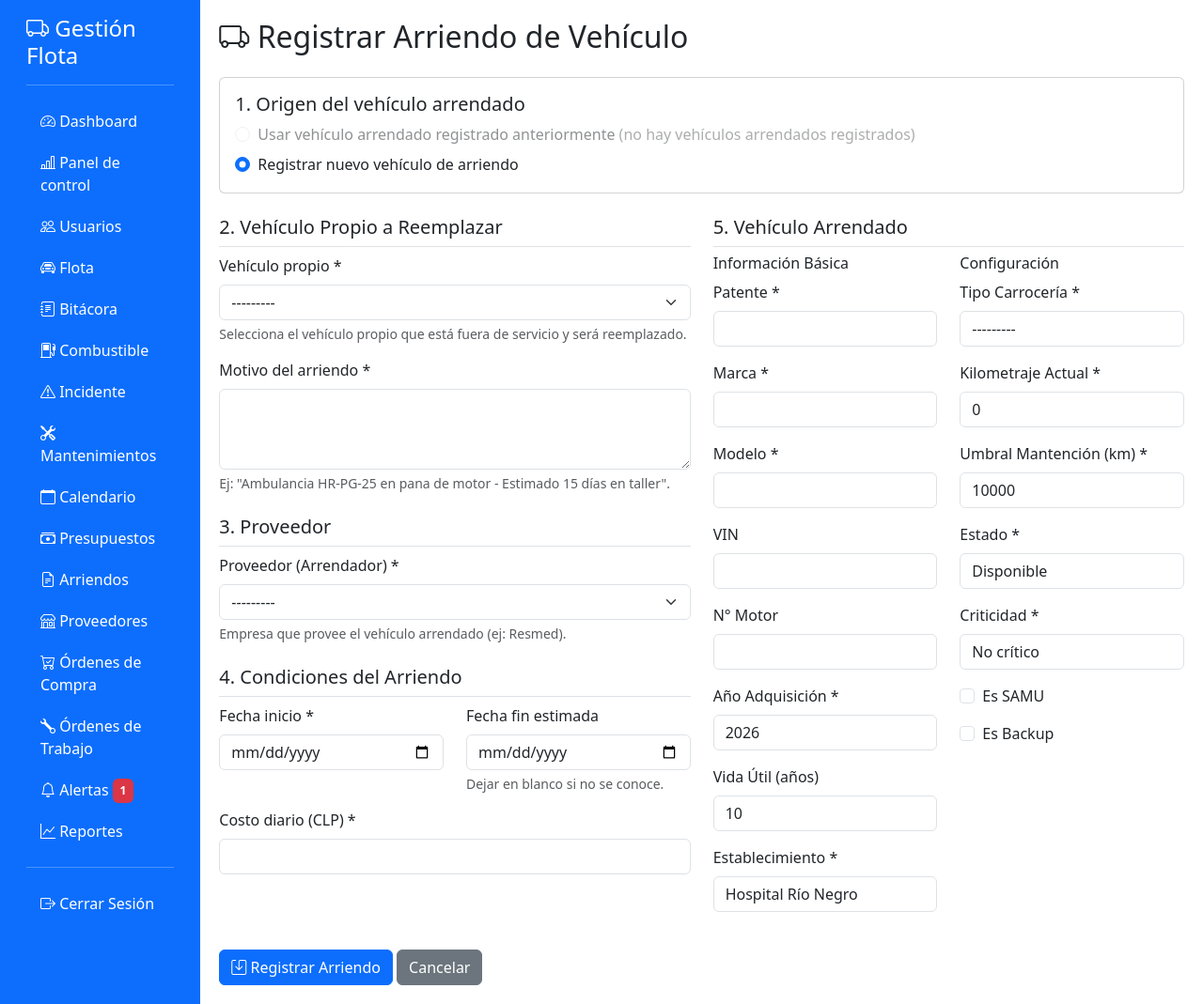
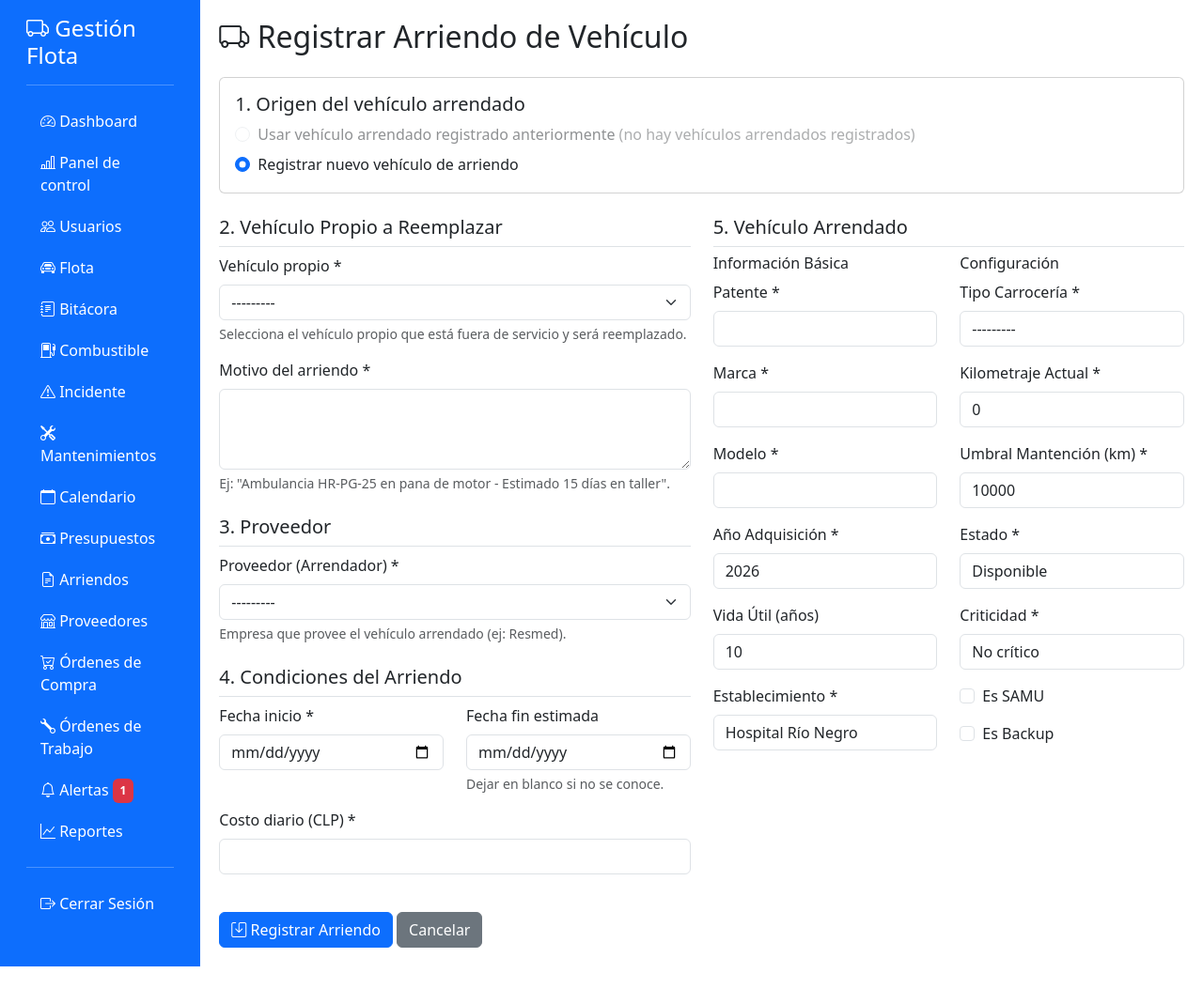
Before and after one commit to sergiodmartinezf/gestion_flota_hrn, a Django app: page /arriendos/registrar/ in a window 1280 px wide. Shown: the whole page at 94% size. After the commit the page ends 1029 px from the top, so only its background shows below. Run offline with Django 5.2, Linux system fonts and the light colour scheme; a user stored in the database is signed in; tables that the repository leaves empty hold one stand-in row (values such as "Sample post"); some libraries are stand-ins or nearby versions.

Commit message:
ajustes de formulario deregistro de arriendo

```diff
--- a/flota/forms/vehiculos.py
+++ b/flota/forms/vehiculos.py
@@ -128,3 +128,13 @@ class VehiculoForm(forms.ModelForm):
         if not establecimiento or establecimiento.strip() == '':
             raise forms.ValidationError('El establecimiento es obligatorio.')
         return establecimiento.strip()
+
+
+class VehiculoArriendoForm(VehiculoForm):
+    """Formulario de vehículo para registro de arriendo (sin VIN ni N° motor)."""
+
+    class Meta(VehiculoForm.Meta):
+        fields = [
+            f for f in VehiculoForm.Meta.fields
+            if f not in ('vin', 'nro_motor')
+        ]
--- a/flota/templates/flota/registrar_arriendo.html
+++ b/flota/templates/flota/registrar_arriendo.html
@@ -128,16 +128,6 @@
                             {{ vehiculo_form.modelo.errors }}
                         </div>
                         <div class="mb-3">
-                            <label for="{{ vehiculo_form.vin.id_for_label }}" class="form-label">VIN</label>
-                            {{ vehiculo_form.vin }}
-                            {{ vehiculo_form.vin.errors }}
-                        </div>
-                        <div class="mb-3">
-                            <label for="{{ vehiculo_form.nro_motor.id_for_label }}" class="form-label">N° Motor</label>
-                            {{ vehiculo_form.nro_motor }}
-                            {{ vehiculo_form.nro_motor.errors }}
-                        </div>
-                        <div class="mb-3">
                             <label for="{{ vehiculo_form.anio_adquisicion.id_for_label }}" class="form-label">Año Adquisición *</label>
                             {{ vehiculo_form.anio_adquisicion }}
                             {{ vehiculo_form.anio_adquisicion.errors }}
@@ -243,8 +233,13 @@ document.addEventListener('DOMContentLoaded', function() {
         if (campoVehiculoExistente) {
             campoVehiculoExistente.required = usarExistente;
         }
+        const camposOpcionales = new Set(['{{ vehiculo_form.vida_util.id_for_label }}', '{{ vehiculo_form.clase_ambulancia.id_for_label }}']);
         camposNuevos.forEach(campo => {
-            campo.required = !usarExistente;
+            if (campo.type === 'checkbox' || camposOpcionales.has(campo.id)) {
+                campo.required = false;
+            } else {
+                campo.required = !usarExistente;
+            }
         });
     }
 
--- a/flota/views/arriendos.py
+++ b/flota/views/arriendos.py
@@ -3,7 +3,8 @@ from django.contrib.auth.decorators import login_required, user_passes_test
 from django.contrib import messages
 from django.utils import timezone
 from ..models import Arriendo, Mantenimiento, Vehiculo, Proveedor
-from ..forms import ArriendoForm, VehiculoForm
+from ..forms import ArriendoForm
+from ..forms.vehiculos import VehiculoArriendoForm
 from .utilidades import es_administrador
 
 
@@ -64,10 +65,10 @@ def registrar_arriendo(request):
                 messages.success(request, 'Arriendo registrado exitosamente.')
                 return redirect('listar_arriendos')
             else:
-                vehiculo_form = VehiculoForm()
+                vehiculo_form = VehiculoArriendoForm()
                 modo_inicial = 'existente'
         else:  # nuevo
-            vehiculo_form = VehiculoForm(request.POST)
+            vehiculo_form = VehiculoArriendoForm(request.POST)
             if arriendo_form.is_valid() and vehiculo_form.is_valid():
                 nuevo_vehiculo = vehiculo_form.save(commit=False)
                 nuevo_vehiculo.tipo_propiedad = 'Arrendado'
@@ -83,7 +84,7 @@ def registrar_arriendo(request):
                 modo_inicial = 'nuevo'
     else:
         arriendo_form = ArriendoForm()
-        vehiculo_form = VehiculoForm(initial={
+        vehiculo_form = VehiculoArriendoForm(initial={
             'tipo_propiedad': 'Arrendado',
             'estado': 'Disponible',
             'establecimiento': 'Hospital Río Negro',
```
